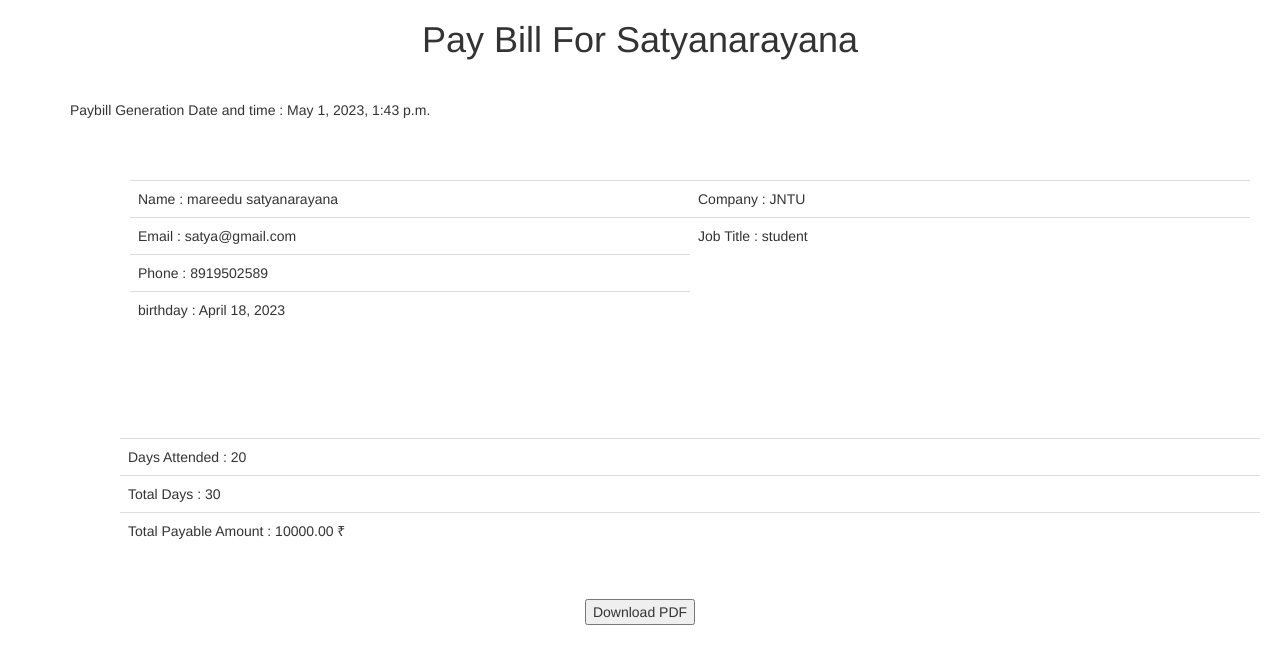
After one commit to Satya2553/contact_details, a Django app: page /contact_payable/1/ in a window 1280 px wide. The commit adds this page. Shown: the top 664 px of the page. Run offline with Django 4.2, Linux system fonts and the light colour scheme; data comes from the database, SQL or seed files in the repository; both versions use the stored data as it was after the commit; some libraries are stand-ins or nearby versions.

Commit message:
new commit

```diff
--- a/poc/contact_details/admin.py
+++ b/poc/contact_details/admin.py
@@ -4,3 +4,4 @@ from .models import *
 
 admin.site.register(contact_det)
 admin.site.register(User)
+admin.site.register(Payment)
--- a/poc/contact_details/models.py
+++ b/poc/contact_details/models.py
@@ -23,3 +23,12 @@ class User(models.Model):
 
     def __str__(self):
         return self.username
+
+class Payment(models.Model):
+    contact = models.OneToOneField(contact_det, on_delete=models.CASCADE)
+    payable_amount = models.DecimalField(max_digits=8, decimal_places=2)
+    days_attended = models.IntegerField()
+    total_days = models.IntegerField()
+
+    def __str__(self):
+         return f"{self.contact.first_name} {self.contact.last_name} Payment"
--- a/poc/contact_details/urls.py
+++ b/poc/contact_details/urls.py
@@ -10,5 +10,6 @@ router.register(r'contact',views.ContactView,basename='contact')
 urlpatterns = [
     path('user',views.index),
     path('search',views.index,name='search'),
-    path('user_contacts/<str:pk>',views.user_contacts,name='user_contacts'),
+    path('user_contacts/<str:pk>', views.user_contacts, name='user_contacts'),
+    path('contact_payable/<int:contact_id>/', views.contact_payable, name='contact_payable'),
 ] + router.get_urls()
--- a/poc/contact_details/views.py
+++ b/poc/contact_details/views.py
@@ -1,7 +1,8 @@
 from .models import *
-from django.shortcuts import render,redirect
+from django.shortcuts import render,redirect,get_object_or_404
 from rest_framework.viewsets import ModelViewSet
 from .serializers import ContactSerailizer
+from datetime import datetime
 
 class ContactView(ModelViewSet):
     queryset = contact_det.objects.all()
@@ -10,8 +11,13 @@ class ContactView(ModelViewSet):
 def index(request):
     if request.method == 'POST':
         username = request.POST['username']
-        return redirect('user_contacts/'+ username)
-    return render(request,'index.html')
+        return redirect('user_contacts', pk=username)
+    all_contacts = contact_det.objects.all()
+    context = {
+        'all_contacts': all_contacts
+    }
+    return render(request, 'index.html', context)
+
 
 def user_contacts(request, pk):
     try:
@@ -19,8 +25,17 @@ def user_contacts(request, pk):
         user_contacts = user.contacts.all()
     except User.DoesNotExist:
         user_contacts = None
-
     context = {
-        'user_contacts': user_contacts
+        'user_contacts': user_contacts,
     }
     return render(request, 'contact.html', context)
+
+def contact_payable(request, contact_id):
+    contact = get_object_or_404(contact_det, id=contact_id)
+    payment = Payment.objects.get(contact=contact)
+    context = {
+        'contact': contact,
+        'payment': payment,
+        'date': datetime.today()
+    }
+    return render(request, 'paybill.html', context)
--- a/poc/templates/contact.html
+++ b/poc/templates/contact.html
@@ -1,3 +1,5 @@
- {% for x in user_contacts %}
-    <h>{{x}}</h><br>
+{% for contact in user_contacts %}
+    <a href="{% url 'contact_payable' contact.id %}">
+        <h3>{{ contact.first_name }} {{ contact.last_name }}</h3>
+    </a>
 {% endfor %}
--- /dev/null
+++ b/poc/templates/paybill.html
@@ -0,0 +1,94 @@
+<!DOCTYPE html>
+<html lang="en">
+<head>
+    <meta charset="UTF-8">
+    <meta http-equiv="X-UA-Compatible" content="IE=edge">
+    <meta name="viewport" content="width=device-width, initial-scale=1.0">
+    <title>Paybill</title>
+    <link rel="stylesheet" href="https://maxcdn.bootstrapcdn.com/bootstrap/3.4.1/css/bootstrap.min.css">
+    <script src="https://ajax.googleapis.com/ajax/libs/jquery/3.6.0/jquery.min.js"></script>
+    <script src="https://maxcdn.bootstrapcdn.com/bootstrap/3.4.1/js/bootstrap.min.js"></script>
+    <style>
+        .header{
+            text-align: center;
+            text-transform: capitalize;
+        }
+        .datetime{
+            text-align: left;
+            padding-top:30px;
+        }
+        .details{
+                display: grid;
+                grid-template-columns: 1fr 1fr;
+
+                top: 25%;
+                padding: 10px;
+        }
+
+        .table{
+            padding: 5px;
+            margin: 50px;
+        }
+
+    </style>
+
+    <script src="https://cdnjs.cloudflare.com/ajax/libs/html2pdf.js/0.9.2/html2pdf.bundle.js"></script>
+  <script>
+    function generatePDF() {
+      const element = document.querySelector('.pdf_body');
+      const opt = {
+        margin:       1,
+        filename:     'paybill.pdf',
+        html2canvas:  { scale: 2 },
+        jsPDF:        { unit: 'in', format: 'A4', orientation: 'portrait' }
+      };
+      html2pdf().set(opt).from(element).save();
+    }
+  </script>
+
+
+</head>
+<body>
+
+    <div class="container">
+        <div class="pdf_body">
+            <div class="header">
+                <h1>Pay Bill For {{contact.first_name}}</h1>
+            </div>
+            <div class="datetime">
+                Paybill Generation Date and time : {{date}}<br>
+                {% comment %} Place: Annavaram {% endcomment %}
+            </div>
+            <div class="details">
+                <div>
+                <table class="table">
+                    <tr>
+                        <td >Name : {{contact.last_name}}  {{contact.first_name}}
+                            </td>
+                        </tr>
+                    <tr>
+                        <td>Email : {{contact.email}}</td> </tr>
+                    <tr><td>Phone : {{contact.phone}} </td></tr>
+                    <tr><td>birthday : {{contact.birthday}}</td></tr>
+                </table></div>
+                <div>
+                <table class="table">
+                    <tr><td>Company : {{contact.company}} </td></tr>
+                    <tr><td>Job Title : {{contact.job_title}} </td></tr>
+                </table>
+                </div>
+        </div>
+        <div class='payment_section'>
+            <table class="table">
+                    <tr><td>Days Attended : {{payment.days_attended}} </td></tr>
+                    <tr><td>Total Days : {{payment.total_days}} </td></tr>
+                    <tr><td>Total Payable Amount : {{payment.payable_amount}} &#8377; </td></tr>
+                </table>
+        </div>
+        </div>
+
+
+    </div>
+    <center><button onclick="generatePDF()">Download PDF</button></center>
+</body>
+</html>
```
Also changed, not shown: poc/contact_details/migrations/0003_payment.py (added), poc/contact_details/migrations/0004_rename_days_present_payment_total_days.py (added), poc/db.sqlite3.
